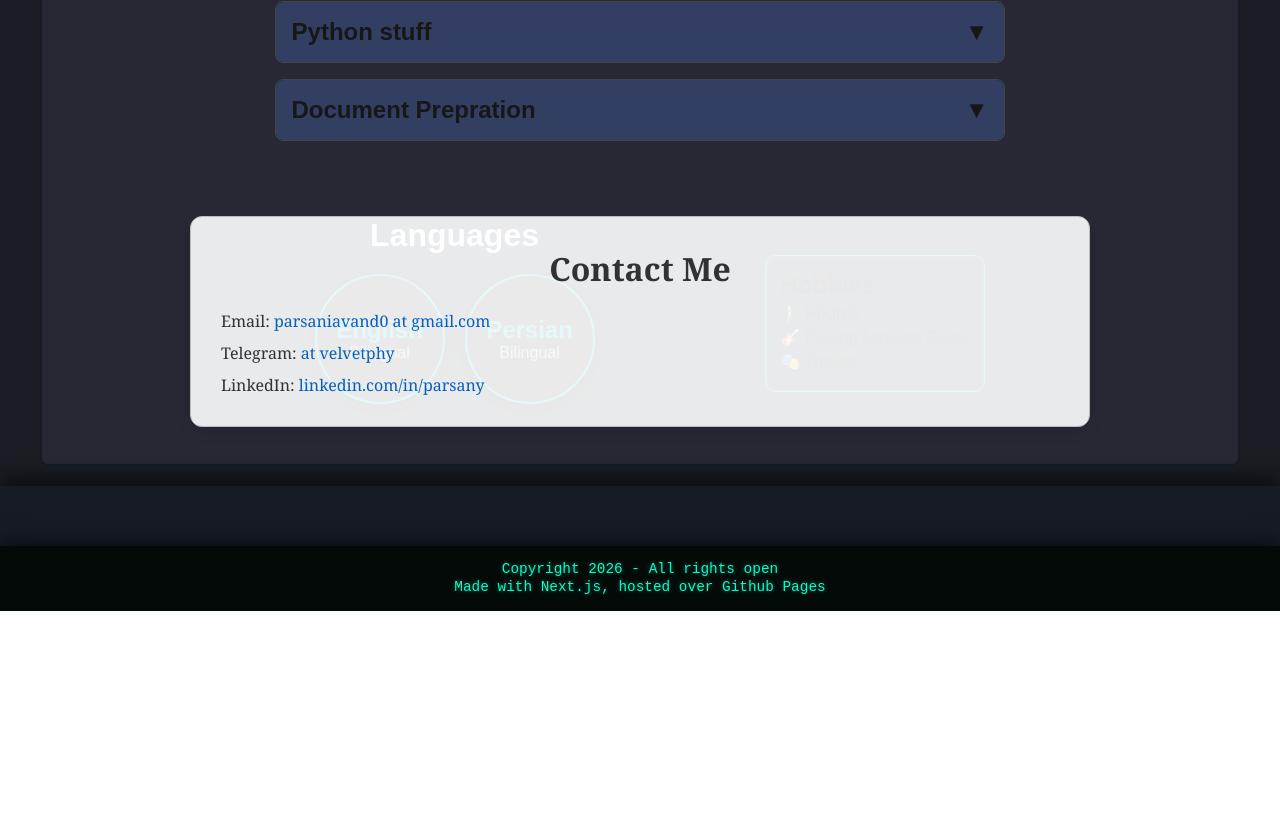
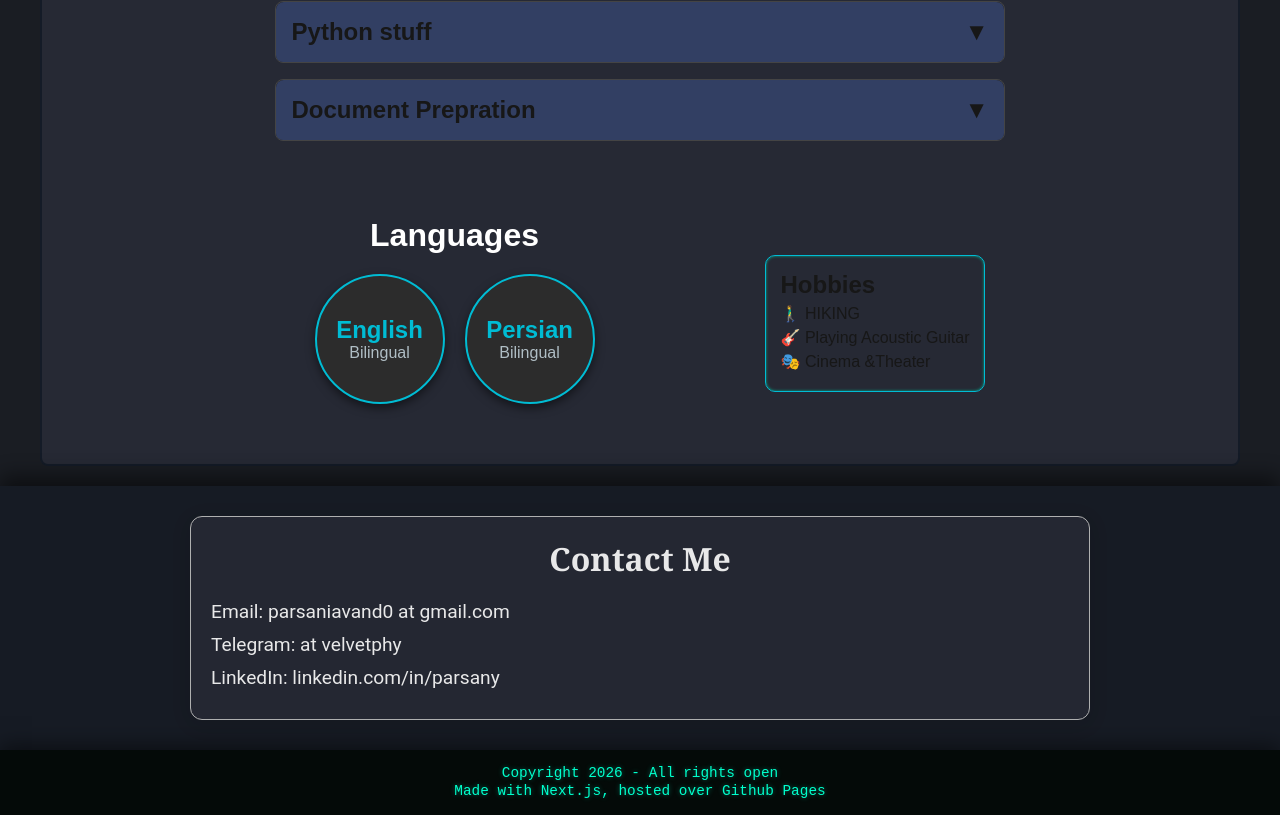
Before and after one commit to parsany/c, a Next.js app: page / in a window 1280 px wide. Shown: the part 2728-3543 px from the top of the page. Before the commit the page ends 3339 px from the top, so only its background shows below. Built offline with nearby package versions, Linux system fonts and the light colour scheme.

Commit message:
contact+

```diff
--- a/components/contact.js
+++ b/components/contact.js
@@ -1,4 +1,4 @@
-import Styles from "@/styles/Contact.white.module.css";
+import Styles from "@/styles/Contact.module.css";
 
 export default function Contact() {
     return (
--- a/components/hobbies.js
+++ b/components/hobbies.js
@@ -7,7 +7,7 @@ const SkillsHobbies = () => {
       <ul className={styles.list}>
         <li>🚶‍♂️ HIKING</li>
         <li>🎸 Playing Acoustic Guitar</li>
-        <li>🎭 Theater</li>
+        <li>🎭 Cinema &Theater</li>
       </ul>
     </div>
   );
--- a/components/projects.js
+++ b/components/projects.js
@@ -2,8 +2,7 @@ import styles from '@/styles/Projects.module.css';
 import Image from 'next/image';
 import {ProjectStuff} from '@/public/JSONJS';
 
-export default function Projects() {
-
+export default function Projects({NumberShown}) {
   return (
       <div className={styles.elements}>
       <h1 className={styles.title}>Selected Projects</h1>
@@ -12,8 +11,8 @@ export default function Projects() {
       </p>
       <div className={styles.grid}>
         {ProjectStuff
-          .slice()
           .sort((a, b) => new Date(b.date) - new Date(a.date))
+          .slice(0, NumberShown === 0 ? undefined : NumberShown)
           .map((project) => (
             <div key={project.id} className={styles.card}>
               <Image
--- a/pages/index.js
+++ b/pages/index.js
@@ -19,7 +19,7 @@ export default function Main() {
         <Experience IsIsolated={false}/>
       </div>
       <div className={Styles.BoxContainer}>
-        <Projects />
+        <Projects NumberShown={3}/>
       </div>
       <div className={Styles.BoxContainer}>
         <Skills />
--- a/pages/projects/index.js
+++ b/pages/projects/index.js
@@ -4,7 +4,7 @@ export default function ProjectsPage() {
 
   return (
     <div className={styles.container}>
-      <Projects/>
+      <Projects NumberShown={0}/>
     </div>
   );
 }
--- a/public/JSONJS.js
+++ b/public/JSONJS.js
@@ -26,7 +26,6 @@ export const ProjectStuff = [
     image: "/c/projects/PID.png?bg=white",
     link: "https://github.com/parsany/PID_NN",
   },
-
 ];
 
 export const NewsPost = [
```
